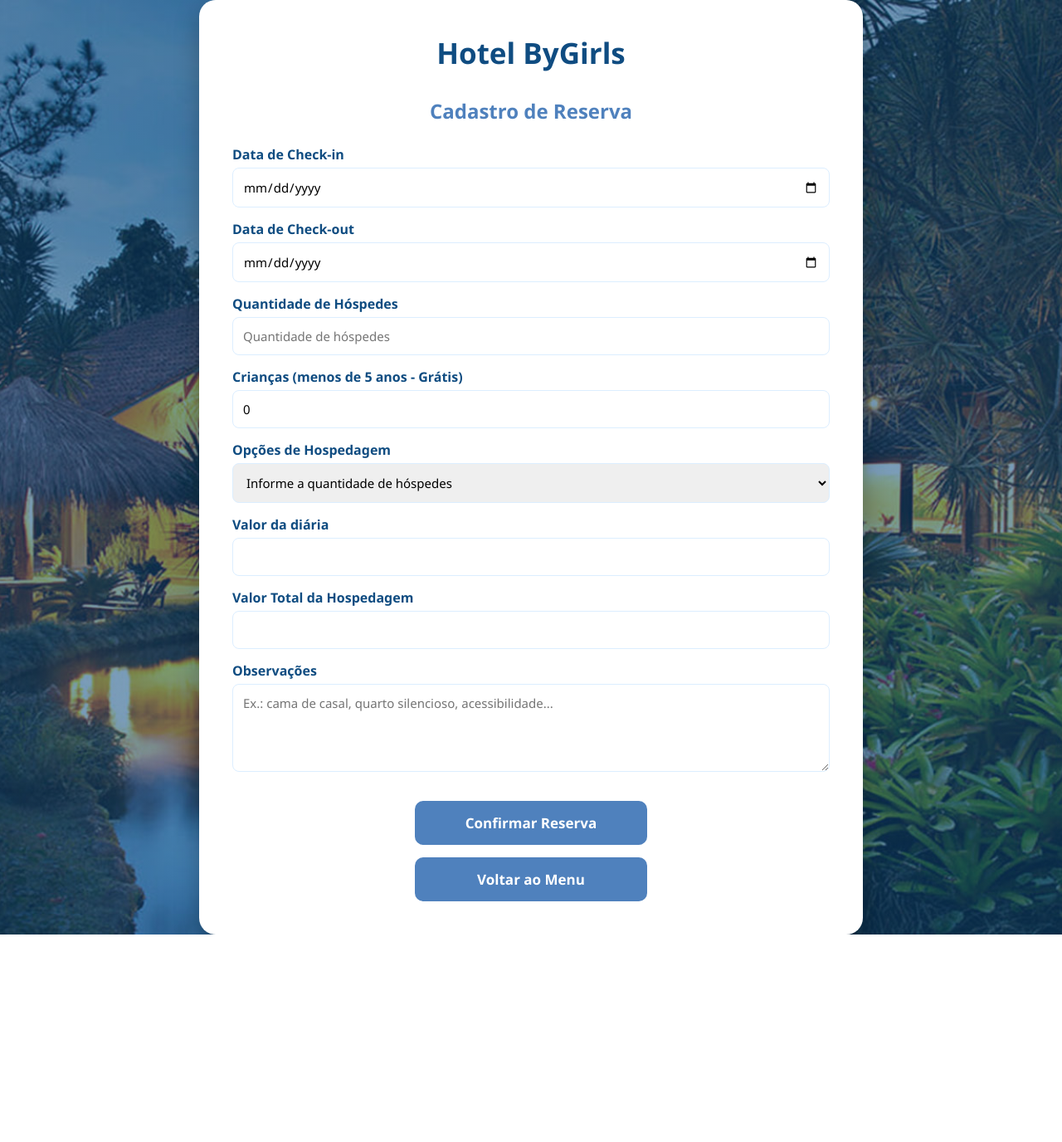
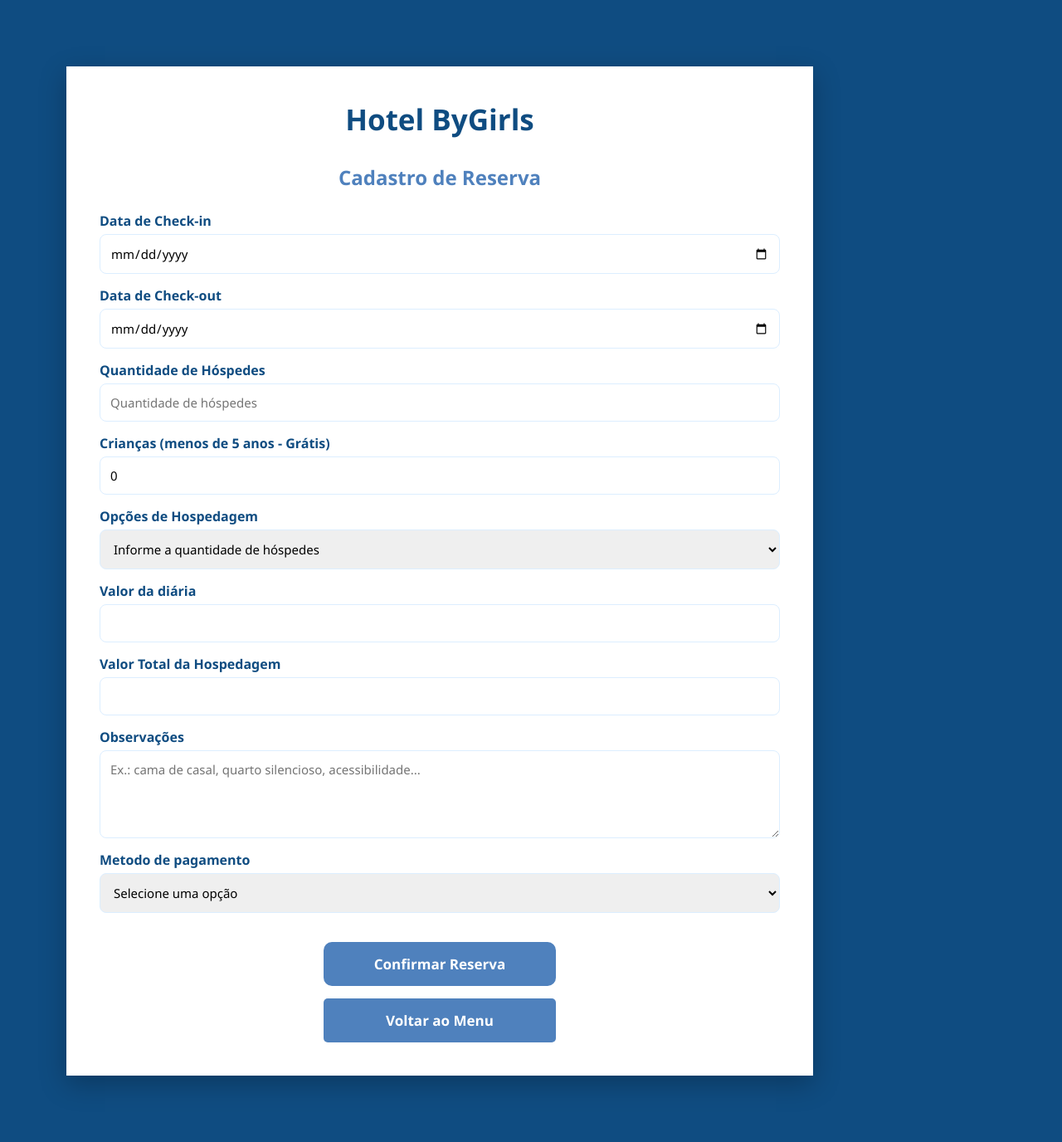
Before and after one commit to scariocas/trabalhopes, a Flask app: page /cadreserva in a window 1280 px wide. Shown: the whole page at 83% size. Before the commit the page ends 1126 px from the top, so only its background shows below. Run offline with Flask 3, Linux system fonts and the light colour scheme; the visitor is signed in with stand-in values (Sample User, id 1).

Commit message:
att. final
att. final trabalho PES.

```diff
--- a/main.py
+++ b/main.py
@@ -1,19 +1,15 @@
 from flask import Flask, render_template, request, redirect, session
-from database import get_db_connection  #Importa a função de conexão com o banco de dados#
-from datetime import date
+from database import get_db_connection
 
-# Cria uma instância da aplicação Flask
 app = Flask(__name__)
 
 app.secret_key = 'senhasecreta'
 
 
-# Rota principal que exibe o menu
 @app.route('/')
 def index():
     return render_template('menu.html', titulo="Hotel ByGirls")
 
-#rota para cadastro de usuario
 @app.route('/usuario', methods=['GET', 'POST'])
 def usuario():
 
@@ -56,7 +52,6 @@ def usuario():
 
     return render_template("usuario.html")
 
-#rota para login do usuario
 @app.route('/loginusuario', methods=['GET','POST'])
 def login():
 
@@ -65,11 +60,9 @@ def login():
         email = request.form['email']
         senha = request.form['senha']
 
-
         conn = get_db_connection()
 
         cursor = conn.cursor(dictionary=True)
-
 
         cursor.execute("""
             SELECT *
@@ -78,21 +71,14 @@ def login():
         """,
         (email, senha))
 
-
         usuario = cursor.fetchone()
-
 
         conn.close()
 
-
         if usuario:
-
             session['usuario'] = usuario['nome']
             session['idUsuario'] = usuario['idUsuario']
-
-
             return redirect('/')
-
 
         else:
 
@@ -122,6 +108,7 @@ def cadreserva():
         valorDiaria = request.form['valorDiaria']
         valorTotal = request.form['valorTotal']
         observacoes = request.form.get('observacoes','')
+        metododepagamento = request.form.get('metododepagamento')
 
         conn = get_db_connection()
         cursor = conn.cursor()
@@ -130,8 +117,8 @@ def cadreserva():
 
             cursor.execute("""
                 INSERT INTO reserva
-                (idUsuario, checkin, checkout, hospedes, quarto, valorDiaria, valorTotal, observacoes)
-                VALUES (%s,%s,%s,%s,%s,%s,%s,%s)
+                (idUsuario, checkin, checkout, hospedes, quarto, valorDiaria, valorTotal, observacoes, metododepagamento)
+                VALUES (%s,%s,%s,%s,%s,%s,%s,%s,%s)
             """,
             (
             id_usuario,
@@ -141,7 +128,8 @@ def cadreserva():
             quarto,
             valorDiaria,
             valorTotal,
-            observacoes
+            observacoes,
+            metododepagamento
             ))
 
 
@@ -169,7 +157,6 @@ def cadreserva():
 
     return render_template("cadreserva.html")
 
-#rota para consulta de cadastro de reserva
 @app.route('/consultareserva')
 def consultareserva():
 
@@ -180,19 +167,22 @@ def consultareserva():
         cursor.execute("""
             SELECT
                 u.nome,
+                r.IdReserva AS idReserva,
                 r.checkin,
                 r.checkout,
                 r.hospedes,
                 r.quarto,
-                r.observacoes
+                r.observacoes,
+                r.metododepagamento,
+                r.cancelada
             FROM reserva r
             INNER JOIN usuario u
                 ON r.idUsuario = u.idUsuario
+            WHERE r.cancelada = 0 OR r.cancelada IS NULL
             ORDER BY r.checkin
         """)
 
         reservas = cursor.fetchall()
-
         conn.close()
 
         return render_template(
@@ -205,15 +195,42 @@ def consultareserva():
             "consultareserva.html",
             mensagem_erro=str(e)
         )
-#rota para sair do login
+
+
+
+@app.route('/cancelar_reserva', methods=['POST'])
+def cancelar_reserva():
+    id_reserva = request.form.get('idReserva')
+
+    print(f"\n[DEBUG] ID da reserva recebido: {id_reserva}")
+
+    if id_reserva:
+        conn = get_db_connection()
+        cursor = conn.cursor()
+        try:
+            cursor.execute("""
+            UPDATE reserva
+            SET cancelada = 1, dataCancelamento = CURDATE()
+            WHERE idReserva = %s
+            """, (id_reserva,))
+            conn.commit()
+            print(f"SUCESSO")
+        except Exception as e:
+            conn.rollback()
+            print(f"ERRO")
+        finally:
+            conn.close()
+    else:
+        print("[DEBUG] ERRO: O idReserva veio VAZIO do formulário HTML!")
+
+    return redirect('/consultareserva')
+
 @app.route('/logout')
 def logout():
 
-    session.clear()   # Remove os dados da sessão
+    session.clear()
 
     return redirect('/')
 
-# Ponto de entrada da aplicação
 if __name__ == '__main__':
-    # Inicia o servidor Flask em modo de desenvolvimento
     app.run(debug=True)
--- a/static/estilo.css
+++ b/static/estilo.css
@@ -22,14 +22,9 @@
 
 body{
 
-    background:
+    background:#0F4C81;
 
-    linear-gradient(
-        rgba(15,76,129,0.55),
-        rgba(15,76,129,0.55)
-    ),
-
-    url("/static/imagens/hotel.jpg");
+/*    url("/static/imagens/hotel.jpg"); */
 
 
     background-size:cover;
@@ -43,34 +38,30 @@ body{
 
     width:100%;
 
-
     display:flex;
 
-    justify-content:center;
+    justify-content:left;
 
     align-items:center;
 
+    padding:80px;
 
     font-family:'Segoe UI', Arial, sans-serif;
 
 }
 
 
-/* ===========================
-   CAIXA CENTRAL
-============================= */
+/*CAIXA DE BOTÕES */
 
 .container{
 
     width:95%;
 
-    max-width: 800px;
+    max-width: 900px;
 
     background: white;
 
     padding:40px;
-
-    border-radius:20px;
 
     box-shadow:0 10px 30px rgba(0,0,0,0.25);
 
@@ -81,9 +72,7 @@ body{
 }
 
 
-/* ===========================
-   TÍTULOS
-============================= */
+/*TÍTULOS*/
 
 .container h1{
 
@@ -114,9 +103,7 @@ body{
 }
 
 
-/* ===========================
-   BOTÕES DO MENU
-============================= */
+/*BOTÕES DO MENU*/
 
 .menu-button-container{
 
@@ -143,7 +130,7 @@ body{
 
     text-decoration:none;
 
-    border-radius:10px;
+    border-radius:5px;
 
     font-size:17px;
 
@@ -163,9 +150,7 @@ body{
 }
 
 
-/* ===========================
-   FORMULÁRIOS
-============================= */
+/*FORMULÁRIOS*/
 
 form{
 
@@ -229,9 +214,7 @@ textarea:focus{
 }
 
 
-/* ===========================
-   BOTÕES DOS FORMULÁRIOS
-============================= */
+/*BOTÕES DOS FORMULÁRIOS*/
 
 button{
 
@@ -265,9 +248,7 @@ button:hover{
 }
 
 
-/* ===========================
-   VOLTAR AO MENU
-============================= */
+/*VOLTAR AO MENU*/
 
 .button-container{
 
@@ -284,9 +265,7 @@ button:hover{
 }
 
 
-/* ===========================
-   MENSAGENS
-============================= */
+/*MENSAGENS*/
 
 .mensagem-sucesso{
 
@@ -318,9 +297,7 @@ button:hover{
 }
 
 
-/* ===========================
-   TABELA DE RESERVAS
-============================= */
+/*TABELA DE RESERVAS*/
 
 table{
 
@@ -367,9 +344,7 @@ tr:nth-child(even){
 }
 
 
-/* ===========================
-   RESPONSIVIDADE
-============================= */
+/*RESPONSIVIDADE*/
 
 @media(max-width:600px){
 
--- a/templates/cadreserva.html
+++ b/templates/cadreserva.html
@@ -105,6 +105,21 @@ readonly>
                 name="observacoes"
                 rows="4"
                 placeholder="Ex.: cama de casal, quarto silencioso, acessibilidade..."></textarea>
+        </div>
+
+        <div class="form-row">
+
+            <label>Metodo de pagamento</label>
+            <select
+                    id="metododepamento"
+                    name="metododepagamento"
+                    required>
+                <option value="" disabled selected>Selecione uma opção</option>
+                <option value="Cartão de Crédito">Cartão de Crédito</option>
+                <option value="Cartão de Débito">Cartão de Débito</option>
+                <option value="Pix">Pix</option>
+                <option value="Dinheiro">Dinheiro</option>
+            </select>
         </div>
 
         <div class="button-container">
```
Also changed, not shown: templates/consultareserva.html (+17 -2 lines).
